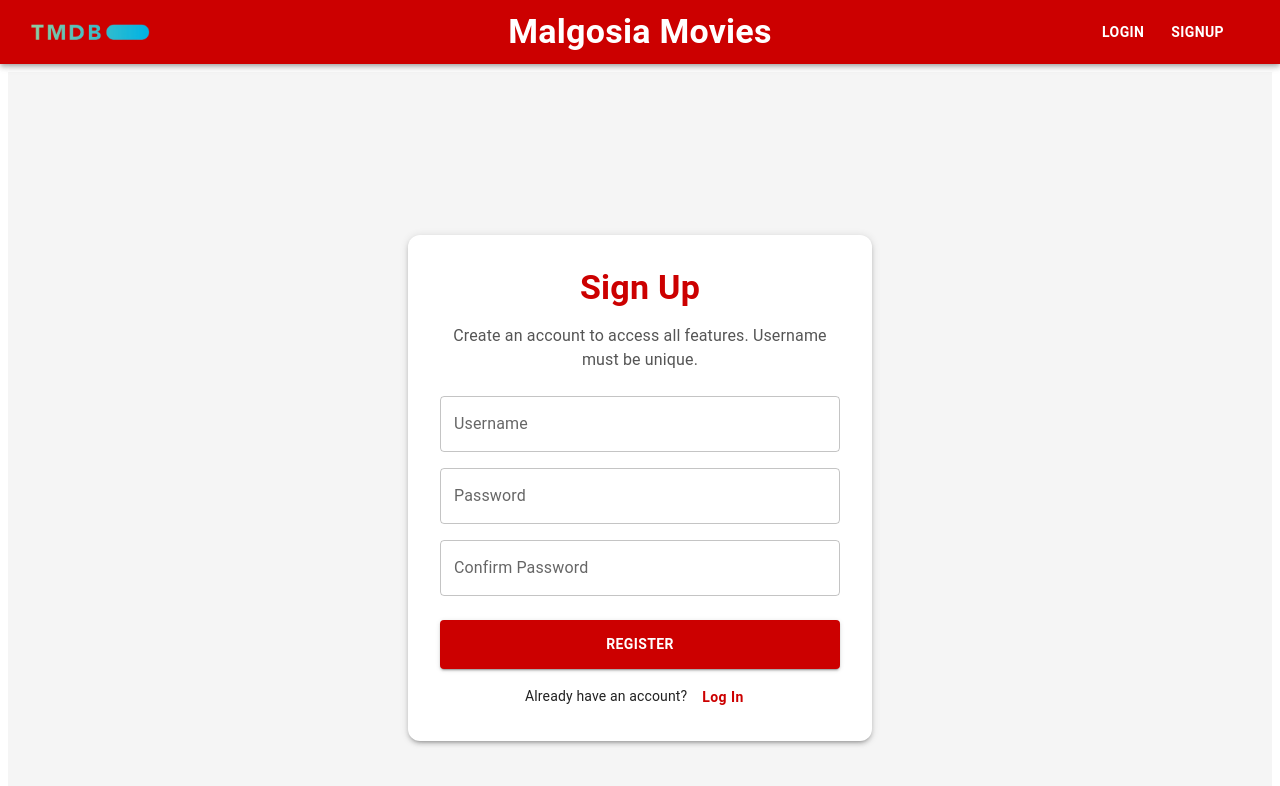
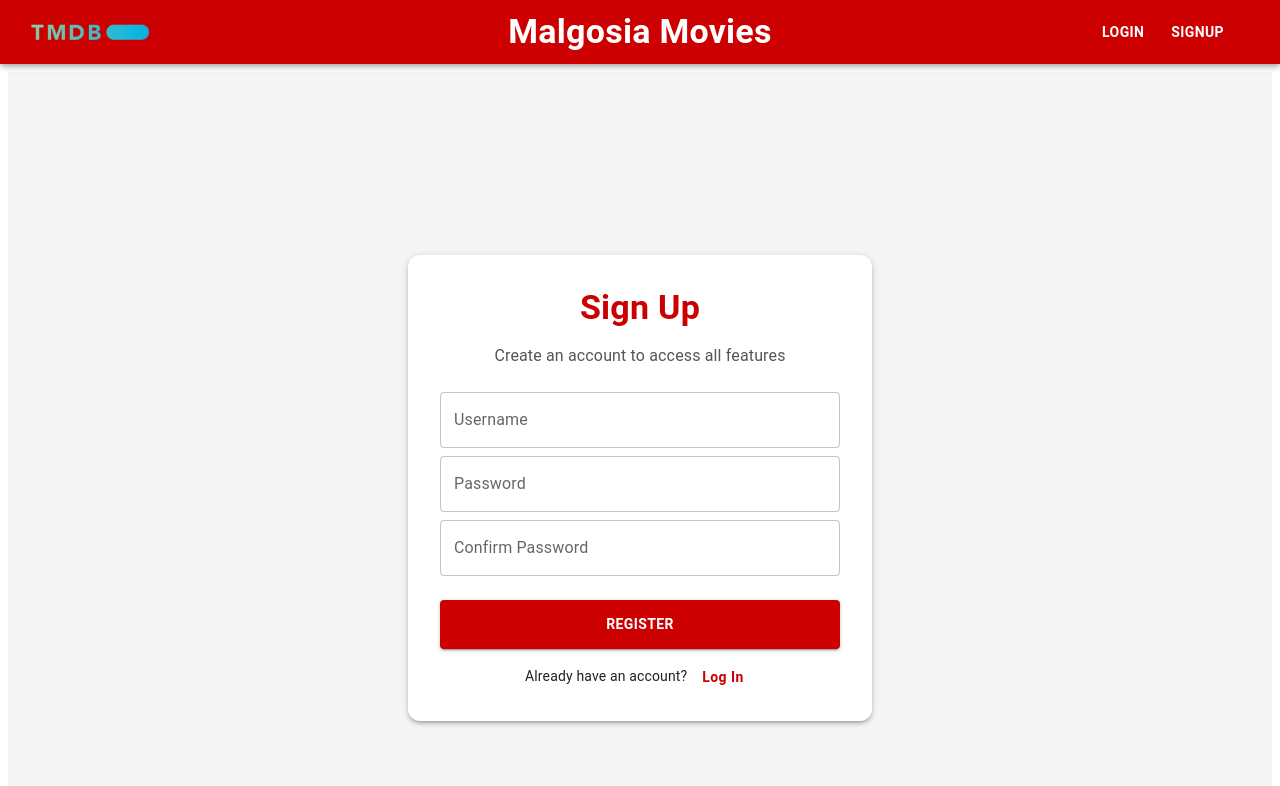
Before and after one commit to MalgorzataVictor/web-api-ca, a React (Vite) app in the folder react-movies/: page /signup in a window 1280 px wide. Shown: the top 786 px of the page. Built offline with nearby package versions, Linux system fonts and the light colour scheme; some icons are missing.

Commit message:
Added username validation + error messaages

```diff
--- a/react-movies/src/pages/signupPage.jsx
+++ b/react-movies/src/pages/signupPage.jsx
@@ -1,5 +1,4 @@
 import React, { useState, useContext } from "react";
-import { Navigate } from "react-router";
 import { useNavigate } from "react-router";
 import { AuthContext } from "../contexts/authContext";
 import { Box, TextField, Button, Typography, Paper } from "@mui/material";
@@ -11,32 +10,47 @@ const SignUpPage = () => {
   const [userName, setUserName] = useState("");
   const [password, setPassword] = useState("");
   const [passwordConfirm, setPasswordConfirm] = useState("");
-  const [registered, setRegistered] = useState(false);
+  const [errors, setErrors] = useState({});
+
+  const validate = () => {
+    const newErrors = {};
+
+
+    const usernameRegex = /^[a-zA-Z0-9_-]{3,20}$/;
+    if (!usernameRegex.test(userName)) {
+      newErrors.userName =
+        "Username must be 3–20 characters,no spaces.";
+    }
+
+
+    const passwordRegex =
+      /^(?=.*[a-z])(?=.*[A-Z])(?=.*\d)(?=.*[@$!%*#?&])[A-Za-z\d@$!%*#?&]{8,}$/;
+    if (!passwordRegex.test(password)) {
+      newErrors.password =
+        "Password must be at least 8 characters, include 1 uppercase, 1 lowercase, 1 number, and 1 symbol.";
+    }
+
+
+    if (password !== passwordConfirm) {
+      newErrors.passwordConfirm = "Passwords do not match.";
+    }
+
+    setErrors(newErrors);
+
+    return Object.keys(newErrors).length === 0;
+  };
 
   const register = async () => {
-    // Password must have at least 8 chars, 1 uppercase, 1 lowercase, 1 number, 1 symbol
-    const passwordRegEx =
-      /^(?=.*[a-z])(?=.*[A-Z])(?=.*\d)(?=.*[@$!%*#?&])[A-Za-z\d@$!%*#?&]{8,}$/;
+    if (!validate()) return;
 
-    if (!passwordRegEx.test(password)) {
-      alert(
-        "Password must contain at least 8 characters, including uppercase, lowercase, number, and symbol."
-      );
-      return;
-    }
-
-    if (password !== passwordConfirm) {
-      alert("Passwords do not match!");
-      return;
-    }
 
     const result = await context.register(userName, password);
-    if (result) setRegistered(true);
+    if (result) {
+      navigate("/login");
+    } else {
+      setErrors({ ...errors, userName: "Username already exists." });
+    }
   };
-
-  if (registered) {
-    return <Navigate to="/login" />;
-  }
 
   return (
     <Box
@@ -59,14 +73,11 @@ const SignUpPage = () => {
           textAlign: "center",
         }}
       >
-        <Typography
-          variant="h4"
-          sx={{ mb: 2, fontWeight: "bold", color: "#cc0000" }}
-        >
+        <Typography variant="h4" sx={{ mb: 2, fontWeight: "bold", color: "#cc0000" }}>
           Sign Up
         </Typography>
         <Typography variant="body1" sx={{ mb: 3, color: "#555" }}>
-          Create an account to access all features. Username must be unique.
+          Create an account to access all features
         </Typography>
 
         <TextField
@@ -75,7 +86,9 @@ const SignUpPage = () => {
           fullWidth
           value={userName}
           onChange={(e) => setUserName(e.target.value)}
-          sx={{ mb: 2 }}
+          sx={{ mb: 1 }}
+          error={!!errors.userName}
+          helperText={errors.userName}
         />
         <TextField
           label="Password"
@@ -84,7 +97,9 @@ const SignUpPage = () => {
           fullWidth
           value={password}
           onChange={(e) => setPassword(e.target.value)}
-          sx={{ mb: 2 }}
+          sx={{ mb: 1 }}
+          error={!!errors.password}
+          helperText={errors.password}
         />
         <TextField
           label="Confirm Password"
@@ -94,6 +109,8 @@ const SignUpPage = () => {
           value={passwordConfirm}
           onChange={(e) => setPasswordConfirm(e.target.value)}
           sx={{ mb: 3 }}
+          error={!!errors.passwordConfirm}
+          helperText={errors.passwordConfirm}
         />
 
         <Button
@@ -115,12 +132,7 @@ const SignUpPage = () => {
           Already have an account?{" "}
           <Button
             onClick={() => navigate("/login")}
-            sx={{
-              color: "#cc0000",
-              fontWeight: "bold",
-              textTransform: "none",
-              p: 0,
-            }}
+            sx={{ color: "#cc0000", fontWeight: "bold", textTransform: "none", p: 0 }}
           >
             Log In
           </Button>
```
